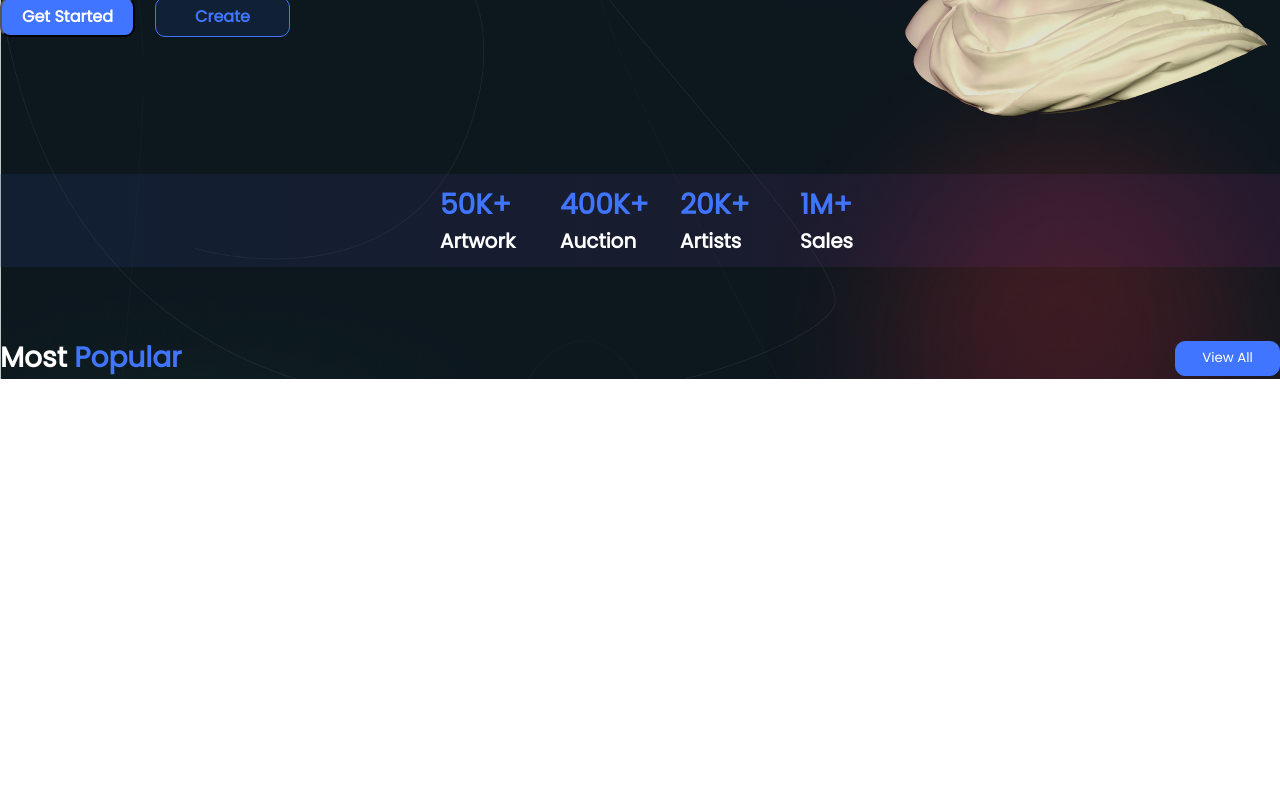
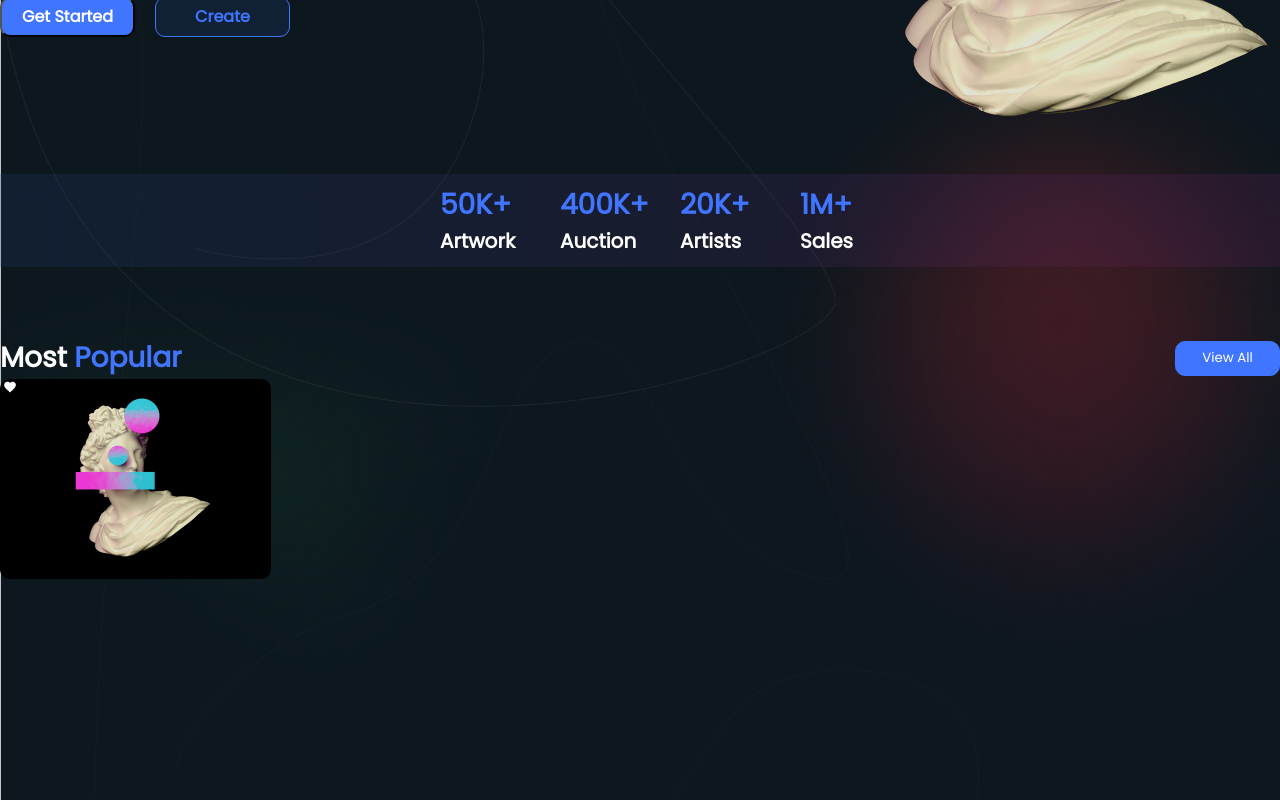
Before and after one commit to MistbornL/NFT, a React (Create React App) app: page / in a window 1280 px wide. Shown: the part 565-1365 px from the top of the page. Before the commit the page ends 944 px from the top, so only its background shows below. Built offline with nearby package versions, Linux system fonts and the light colour scheme.

Commit message:
fixed div

```diff
--- a/src/components/main/index.css
+++ b/src/components/main/index.css
@@ -26,9 +26,10 @@
 }
 
 .wrapper {
+    height: auto;
     width: 100%;
     max-width: 1440px;
-    display: flex;
+    /* display: flex; */
     align-items: center;
     margin: auto;
 }
@@ -47,6 +48,38 @@
     border-radius: 10px;
 }
 
-.poppins {
-    font-family: 'Poppins'
+section {
+    display: flex;
+    width: 271px;
+    height: 421px;
 }
+
+.photo {
+    width: 271px;
+    height: 200px;
+    border-radius: 10px;
+}
+
+.statue {
+    position: absolute;
+    width: 271px;
+    height: 200px;
+}
+
+.stat {
+    width: 57px;
+    height: 25px;
+    background: rgba(50, 50, 50, 0.2);
+    backdrop-filter: blur(15px);
+    /* Note: backdrop-filter has minimal browser support */
+
+    border-radius: 2px;
+}
+
+.heart {
+    left: 8.34%;
+    right: 8.33%;
+    top: 12.5%;
+    bottom: 11.04%;
+    position: relative;
+}
--- a/src/components/main/main.js
+++ b/src/components/main/main.js
@@ -1,6 +1,7 @@
 import React from 'react'
 import "./index.css"
-
+import statue from '../../ui/statue.png'
+import heart from '../../ui/heart.png'
 
 function Main() {
     return (
@@ -12,8 +13,27 @@ function Main() {
                 </button>
             </div>
 
-            <section className=''>
-                <div></div>
+
+            <section>
+                <div classname='photo'>
+                    <img className='statue' src={statue} alt="statue"></img>
+                    <div classname="stat">
+                        <img className='heart' src={heart} alt='heart'></img>
+                        <p>97</p>
+                    </div>
+                </div>
+
+                <div className='auf'>
+                    <div className="charcho" style={{ width: '45px', height: '45px', }}>
+                        <img></img>
+                    </div>
+                    <div style={{ width: '119px', height: '24px' }}>
+                        <p>STATUE OF ART</p>
+                        <p>irakli N</p>
+                    </div>
+                </div>
+
+
             </section>
         </div>
     )
--- a/src/pages/home.jsx
+++ b/src/pages/home.jsx
@@ -9,11 +9,10 @@ const Home = () => {
     return (
         <>
             <div className="wrap">
-                <Header/>
-                <div className="line"/>
+                <Header />
+                <div className="line" />
             </div>
             <Info />
-
             <Main />
         </>
 
```
Also changed, not shown: src/ui/heart.png (added), src/ui/statue.png (added).
